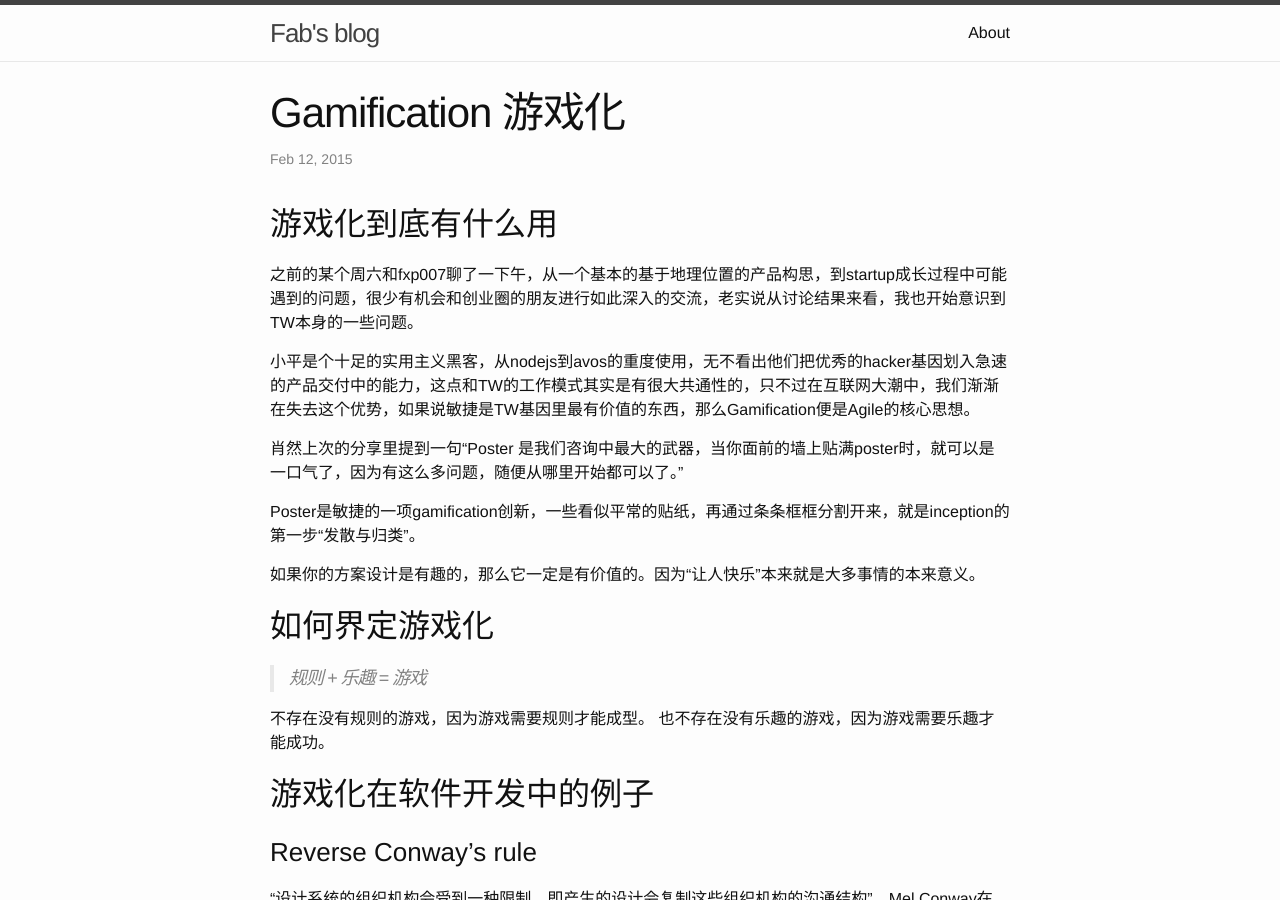
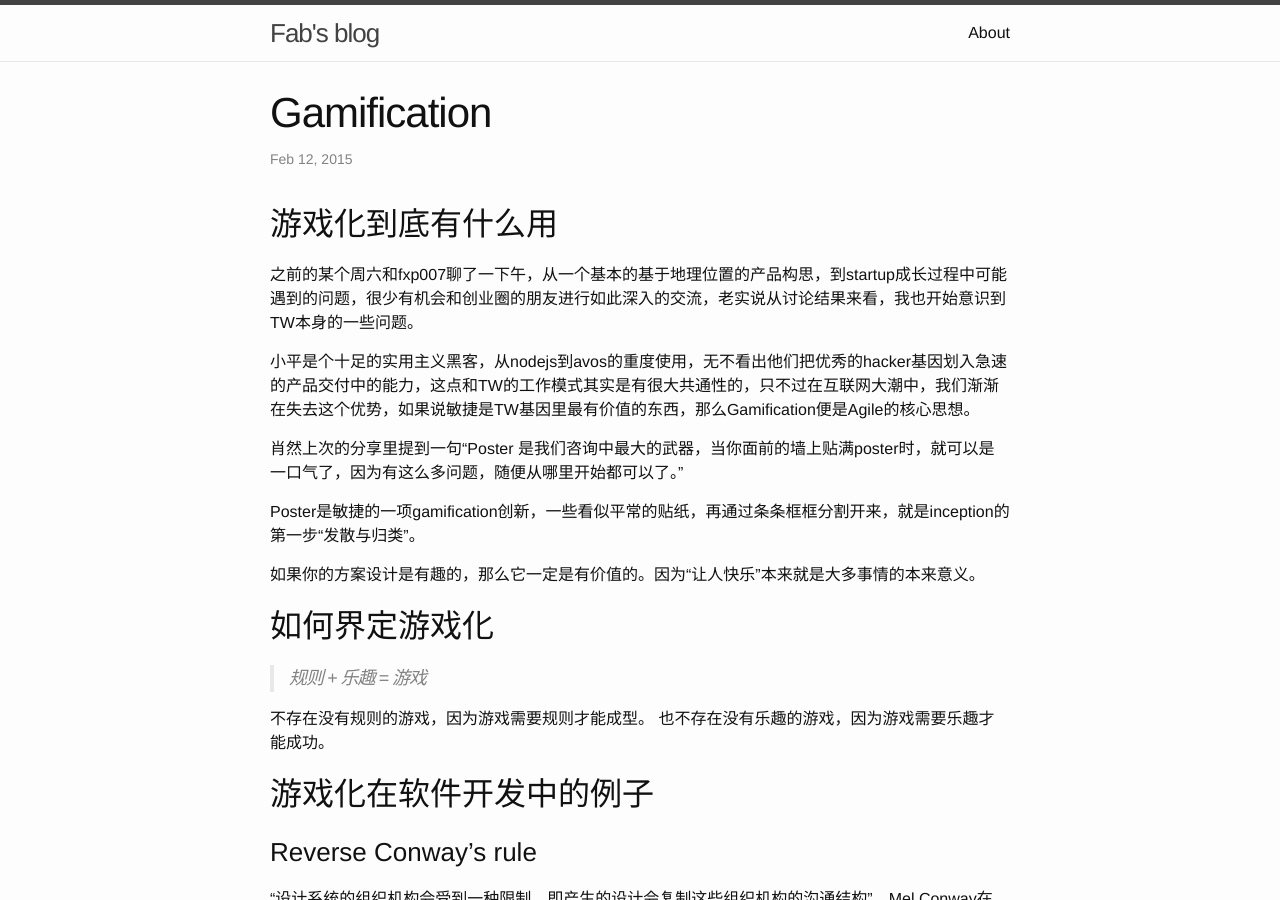
Before and after one commit to tcz001/tcz001.github.io, a Jekyll site: the page built from _posts/2015-02-12-gamification.md, in a window 1280 px wide and 900 px high. Built offline with Jekyll 4.4.1, drawn with Linux system fonts in a browser that asks for light colours.

Commit message:
Updated 2015-02-12-gamification.md

```diff
--- a/_posts/2015-02-12-gamification.md
+++ b/_posts/2015-02-12-gamification.md
@@ -1,10 +1,11 @@
 ---
 published: true
-title: Gamification 游戏化
+title: Gamification
 layout: post
 tags:
   - hacker
 ---
+
 
 
 ## 游戏化到底有什么用
```
